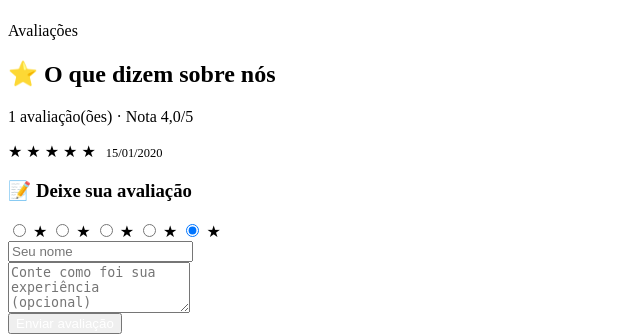
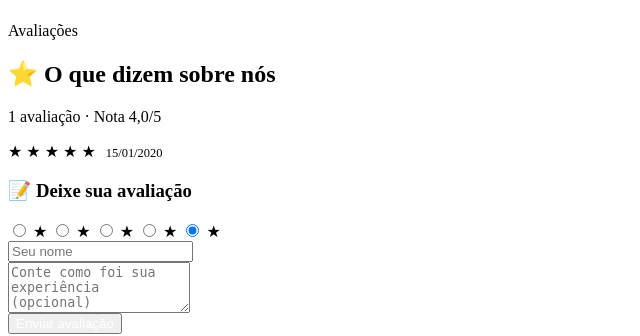
Before and after one commit to JeffersonSoares2808/Apprumov2, a PHP site: the page made by app/Views/public/profile.php in a window 1280 px wide. Shown: the part 906-1242 px from the top of the page, without its empty margins (0-640 px from the left). Run offline with PHP 8.4, Linux system fonts and the light colour scheme; the template is opened without the code that fills it: most values are stand-ins (such as "Sample title", 1, 10 or a date in 2020); data that the repository does not hold is empty.

Commit message:
Fix Portuguese pluralization in reviews section
Agent-Logs-Url: https://github.com/JeffersonSoares2808/Apprumov2/sessions/9a7efb2a-f6ab-476e-83ef-da07f40d0b75

Co-authored-by: JeffersonSoares2808 <48490178+JeffersonSoares2808@users.noreply.github.com>

```diff
--- a/app/Views/public/profile.php
+++ b/app/Views/public/profile.php
@@ -285,7 +285,7 @@
             <div>
                 <span class="section-kicker">Avaliações</span>
                 <h2>⭐ O que dizem sobre nós</h2>
-                <p class="muted"><?= (int) ($vendor['rating_count'] ?? 0) ?> avaliação(ões) · Nota <?= number_format((float) ($vendor['public_rating'] ?? 5), 1, ',', '.') ?>/5</p>
+                <p class="muted"><?= (int) ($vendor['rating_count'] ?? 0) ?> avaliação<?= (int) ($vendor['rating_count'] ?? 0) !== 1 ? 'ões' : '' ?> · Nota <?= number_format((float) ($vendor['public_rating'] ?? 5), 1, ',', '.') ?>/5</p>
             </div>
         </div>
 
```
